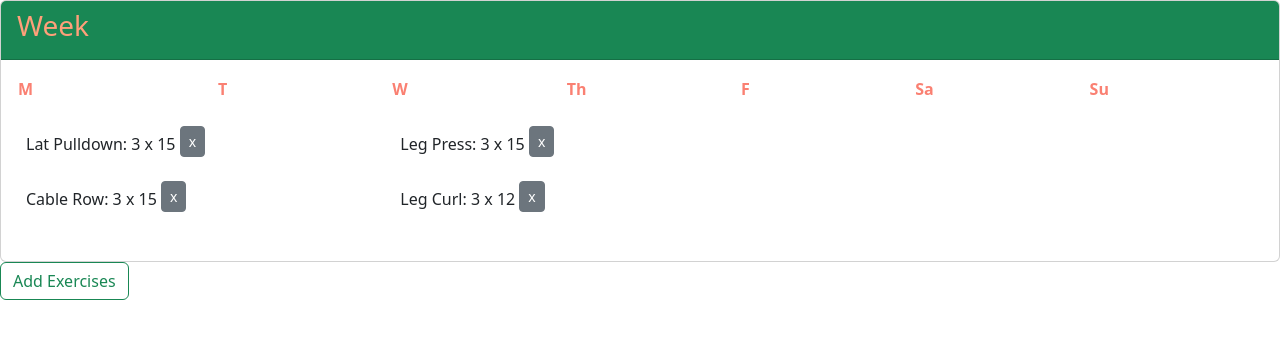
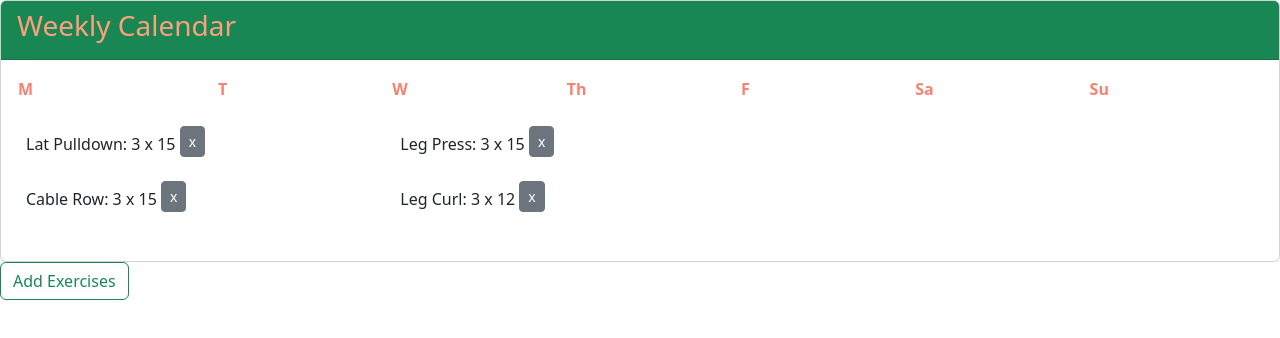
Before and after one commit to delanaeini/ExercisePlanner, a React (Create React App) app: page / in a window 1280 px wide. Shown: the top 338 px of the page. Built offline with nearby package versions, Linux system fonts and the light colour scheme.

Commit message:
weekLY CALENDAR

```diff
--- a/src/features/WeekView.js
+++ b/src/features/WeekView.js
@@ -2,7 +2,7 @@ import { Table, Card, CardHeader, CardBody, Button } from 'reactstrap';
 import { TEST_EXERCISE_DATA } from '../TEST_EXERCISE_DATA';
 import { useState } from 'react';
 
-const WeekView = ({deleteExercise, exercise}) => {
+const WeekView = ({ deleteExercise, exercise }) => {
     const week = [
         "M", "T", "W", "Th", "F", "Sa", "Su"];
 
@@ -10,7 +10,7 @@ const WeekView = ({deleteExercise, exercise}) => {
     return (
         <Card>
             <CardHeader className='bg-success'>
-                <h3>Week</h3>
+                <h3>Weekly Calendar</h3>
             </CardHeader>
             <CardBody>
                 <Table>
@@ -18,23 +18,24 @@ const WeekView = ({deleteExercise, exercise}) => {
                     </tr>
                     <tr>
                         {week.map((dayofweek) => {
-                            return(
+                            return (
                                 <td>
                                     {exercise.filter((exercise) => {
-                                    return(
+                                        return (
                                             exercise.exerciseday === dayofweek
                                         );
                                     }).map((exercise) => {
-                                    return(
+                                        return (
                                             <div>
                                                 {exercise.name}
-                                            {exercise.sets && exercise.reps &&`: ${exercise.sets} x ${exercise.reps} `}
+                                                {exercise.sets && exercise.reps && `: ${exercise.sets} x ${exercise.reps} `}
                                                 <Button className='btn-sm mb-2' onClick={() => deleteExercise(exercise.id)}>x</Button>
                                             </div>
                                         );
                                     })}
                                 </td>
-                        )})}
+                            )
+                        })}
                     </tr>
                 </Table>
             </CardBody>
```
Lines whose indentation alone changed are shown as unchanged.
